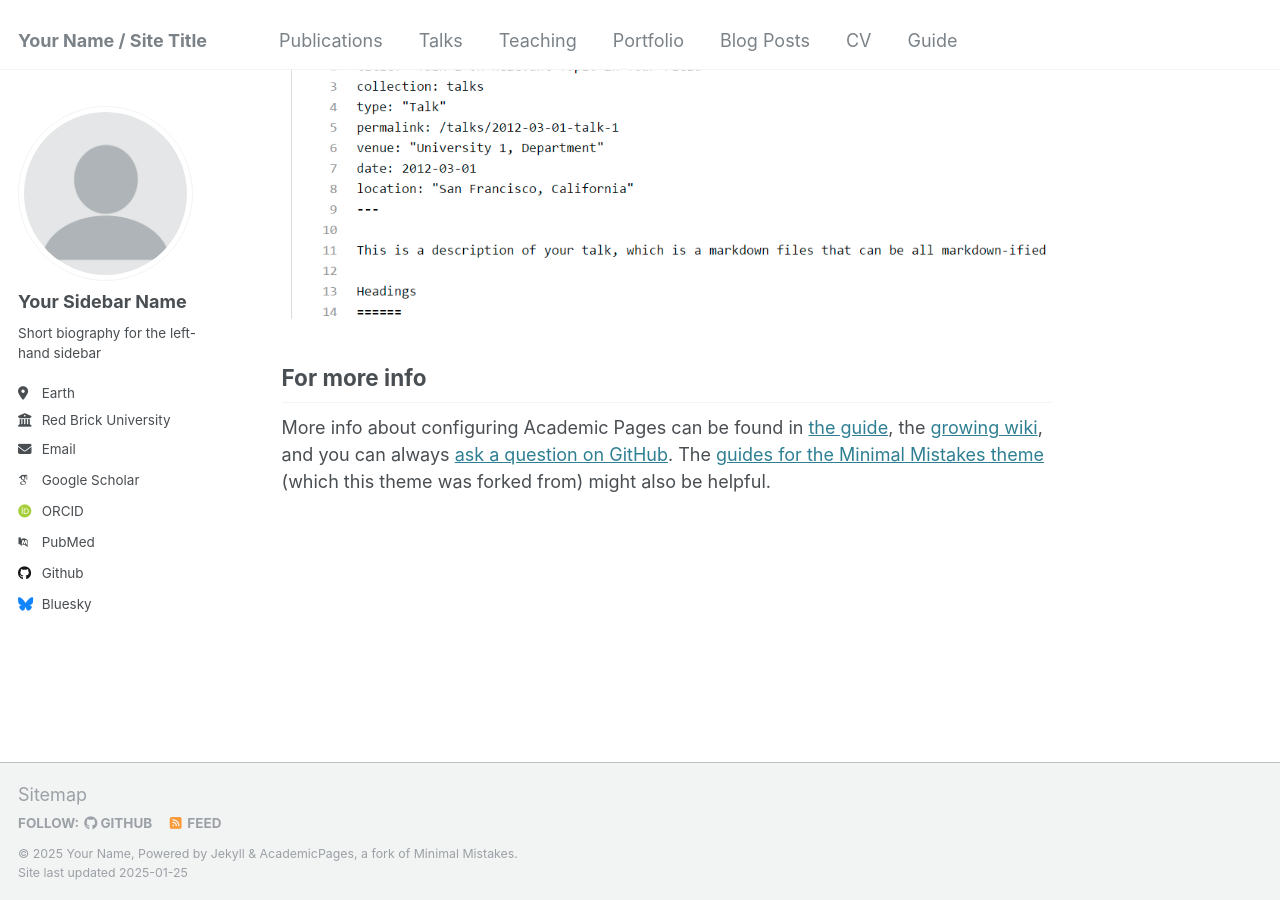
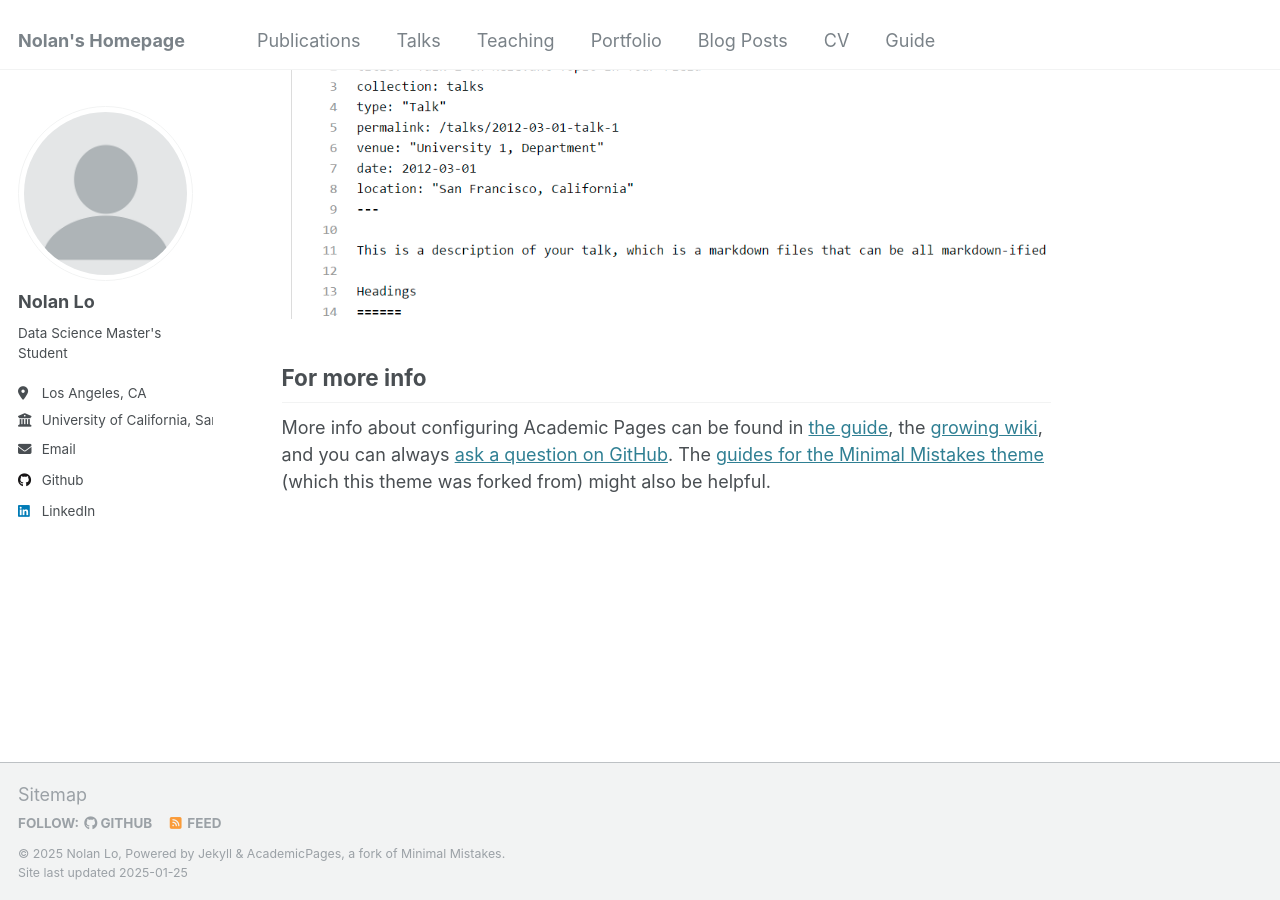
Before and after one commit to Nolan-Lo/Nolan-Lo.github.io, a Jekyll site: the page built from _pages/about.md, in a window 1280 px wide and 900 px high, scrolled down 2643 px. Built offline with Jekyll 4.4.1, drawn with Linux system fonts in a browser that asks for light colours; some web fonts are replaced.

Commit message:
Update _config.yml
Updated sidebar info

```diff
--- a/_config.yml
+++ b/_config.yml
@@ -8,13 +8,13 @@
 
 # Basic Site Settings
 locale                   : "en-US"
-title                    : "Your Name / Site Title"
+title                    : "Nolan's Homepage"
 title_separator          : "-"
-name                     : &name "Your Name"
+name                     : &name "Nolan Lo"
 description              : &description "personal description"
-url                      : https://academicpages.github.io # the base hostname & protocol for your site e.g. "https://[your GitHub username].github.io"
+url                      : https://Nolan-Lo.github.io # the base hostname & protocol for your site e.g. "https://Nolan-Lo.github.io"
 baseurl                  : "" # the subpath of your site, e.g. "/blog"
-repository               : "academicpages/academicpages.github.io"
+repository               : "Nolan-Lo.github.io"
 
 # Site Author - The following control what appear as part of the author content on the side bar.
 #               If a field is blank the icon and link will not appear, otherwise it will be shown.
@@ -22,34 +22,25 @@ repository               : "academicpages/academicpages.github.io"
 author:
   # Biographic information
   avatar           : "profile.png"
-  name             : "Your Sidebar Name"
-  pronouns         : # example: "she/her"
-  bio              : "Short biography for the left-hand sidebar"
-  location         : "Earth"
-  employer         : "Red Brick University"
+  name             : "Nolan Lo"
+  pronouns         : # example: "he/him"
+  bio              : "Data Science Master's Student"
+  location         : "Los Angeles, CA"
+  employer         : "University of California, San Diego"
   uri              : # URL
-  email            : "none@example.org"
+  email            : "nolanlo.dsc@gmail.com"
 
-  # Academic websites
-  arxiv            : # URL - Update with the correct link to your profile
-  googlescholar    : "https://scholar.google.com/citations?user=PS_CX0AAAAAJ"
-  impactstory      : # URL
-  orcid            : "http://orcid.org/yourorcidurl"
-  semantic         : # URL
-  pubmed           : "https://www.ncbi.nlm.nih.gov/pubmed/?term=john+snow"
-  researchgate     : # URL
-  scopus           : # URL
 
   # Repositories and software development
   bitbucket        : # Username - Update with your username on the site
   codepen          : # Username
   dribbble         : # Username
-  github           : "academicpages"
+  github           : "nolan-lo"
   kaggle           : # Username
   stackoverflow    : # User number or user number and name (i.e., use "1" or "1/jeff-atwood")
 
   # Social media
-  bluesky          : "bsky.app" # Replace this with you Bluesky username
+  bluesky          : # Username
   facebook         : # Username
   flickr           : # Username
   foursquare       : # Username
@@ -58,7 +49,7 @@ author:
   keybase          : # Username
   instagram        : # Username
   lastfm           : # Username
-  linkedin         : # Username
+  linkedin         : "nolan-lo"
   mastodon         : # URL
   medium           : # URL
   pinterest        : # Username
```
